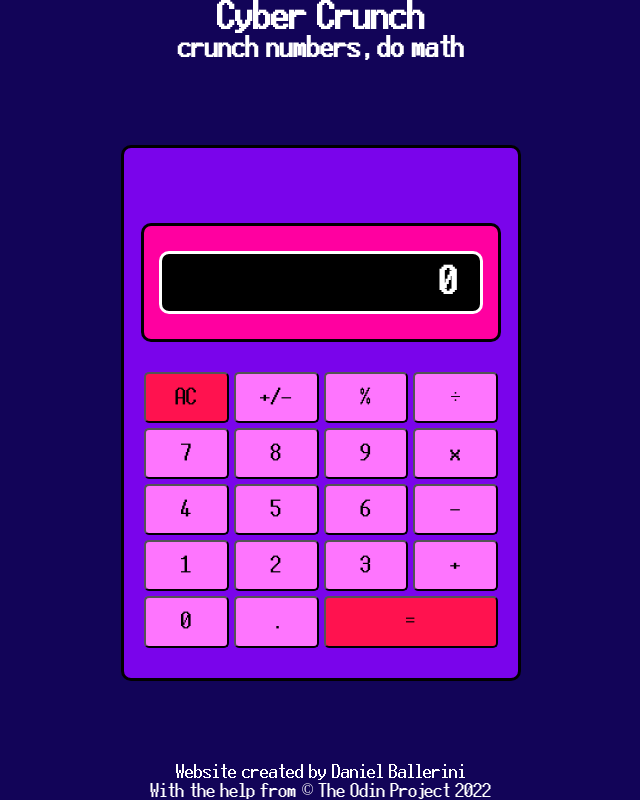
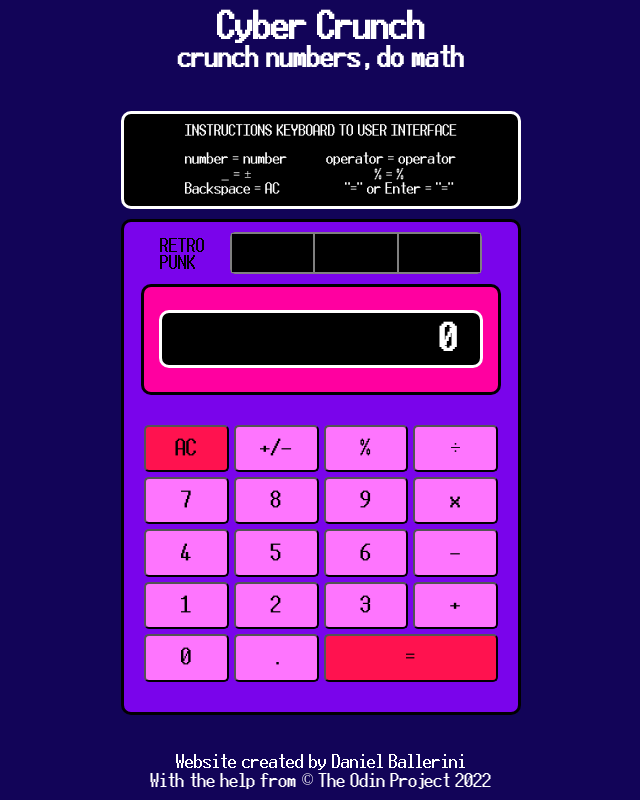
Before and after one commit to roamingterra/calculator, a plain HTML site: page index.html in a window 1280 px wide. Shown: the whole page, without its empty margins (319-959 px from the left). Drawn offline with Linux system fonts and the light colour scheme.

Commit message:
Add keyboard instructions
Added instructions for keyboard to UI conversions. Additionally, I added
a logo and solar panel for aesthetic purposes to the top of the
calculator

```diff
--- a/index.html
+++ b/index.html
@@ -12,7 +12,23 @@
             <h2>crunch numbers, do math</h2>
         </div>
         <div id="content">
+            <div class="instructions">INSTRUCTIONS KEYBOARD TO USER INTERFACE<br><br>
+                number = number&emsp;&emsp;&emsp;operator = operator<br>&emsp;&emsp;&ensp;
+                     _ = ±&emsp;&emsp;&emsp;&emsp;&emsp;&emsp;&emsp;&emsp;&emsp;&ensp;% = %<br>
+                     Backspace = AC&emsp;&emsp;&emsp;&emsp;&emsp;"=" or Enter = "="<br>
+            </div>
             <div class="calculator">
+                <div class="top">
+                    <span class="logo">
+                        <div>RETRO</div>
+                        <div>PUNK</div>
+                    </span>
+                    <span class="solar-pannel">
+                        <span class="section"></span>
+                        <span class="section"></span>
+                        <span class="section"></span>
+                    </span>
+                </div>
                 <div class="display">
                     <div class="inner-display">
                         <span class="sign"></span>
--- a/style.css
+++ b/style.css
@@ -26,6 +26,8 @@ body{
     flex-direction: column;
     align-items: center;
     color: white;
+    margin-top: 10px;
+    margin-bottom: 10px;
 }
 
 h1, h2{
@@ -44,11 +46,12 @@ h1, h2{
     flex-direction: column;
     align-items: center;
     border-style: solid;
-    padding: 50px 20px 30px 20px;
+    padding: 10px 20px 30px 20px;
     gap: 5px;
     height: 450px;
     border-radius: 10px;
     background-color:rgb(122,4,235);
+    margin-bottom: 10px;
 }
 
 .row{
@@ -56,6 +59,51 @@ h1, h2{
     gap: 5px;
     width: 100%;
     height: 100%;
+}
+
+.top{
+    display: flex;
+    flex-direction: row;
+    gap: 40px;
+    align-items: center;
+}
+
+.logo{
+    width: 30px;
+    height: 30px;
+}
+
+.solar-pannel{
+    display: flex;
+    flex-direction: row;
+    width: 250px;
+    height: 40px;
+    background-color: black;
+    border-style: solid;
+    border-color: grey;
+    border-radius: 5px;
+    border-width: 0.05px;
+}
+
+.section{
+    display: flex;
+    flex-grow: 1;
+    border-style: solid;
+    border-color: gray;
+    border-width: 0.05px;
+}
+
+.instructions{
+    display: flex;
+    justify-content: center;
+    color: white;
+    font-size: small;
+    background-color: black;
+    padding: 10px;
+    border-radius: 10px;
+    border-color: white;
+    border-style: solid;
+    margin-bottom: 10px;
 }
 
 .display{
@@ -66,7 +114,7 @@ h1, h2{
     border-style: solid;
     justify-content: center;
     margin-bottom: 25px;
-    margin-top: 25px;
+    margin-top: 5px;
     font-size: xx-large;
     border-radius: 10px;
     background-color: rgb(255,0,160);
@@ -128,6 +176,7 @@ button:active{
     flex-direction: column;
     align-items: center;
     color: white;
+    margin-bottom: 10px;
 }
 
 /*Can't figure out this animation from https://www.youtube.com/watch?v=9CCkp_El1So*/
```
